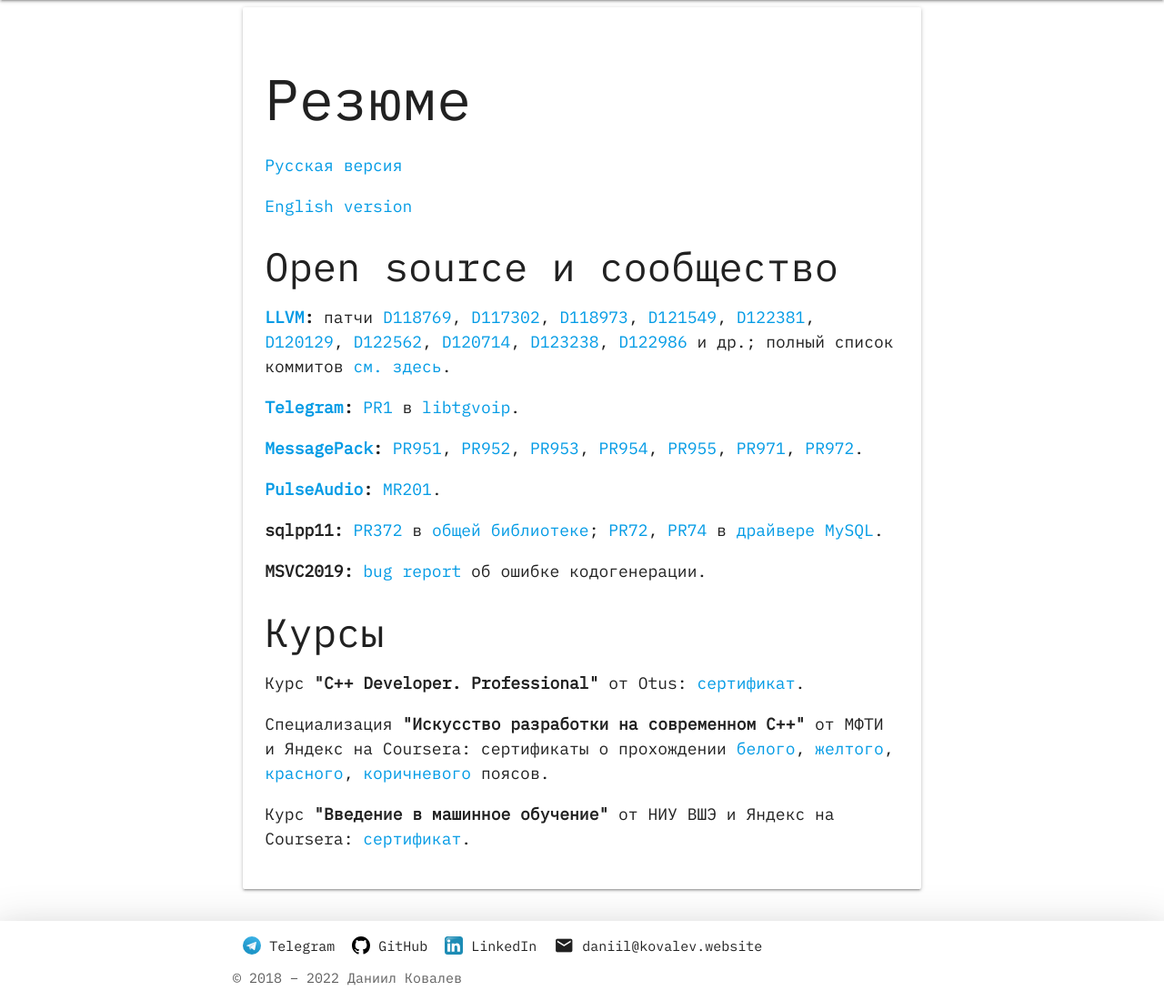
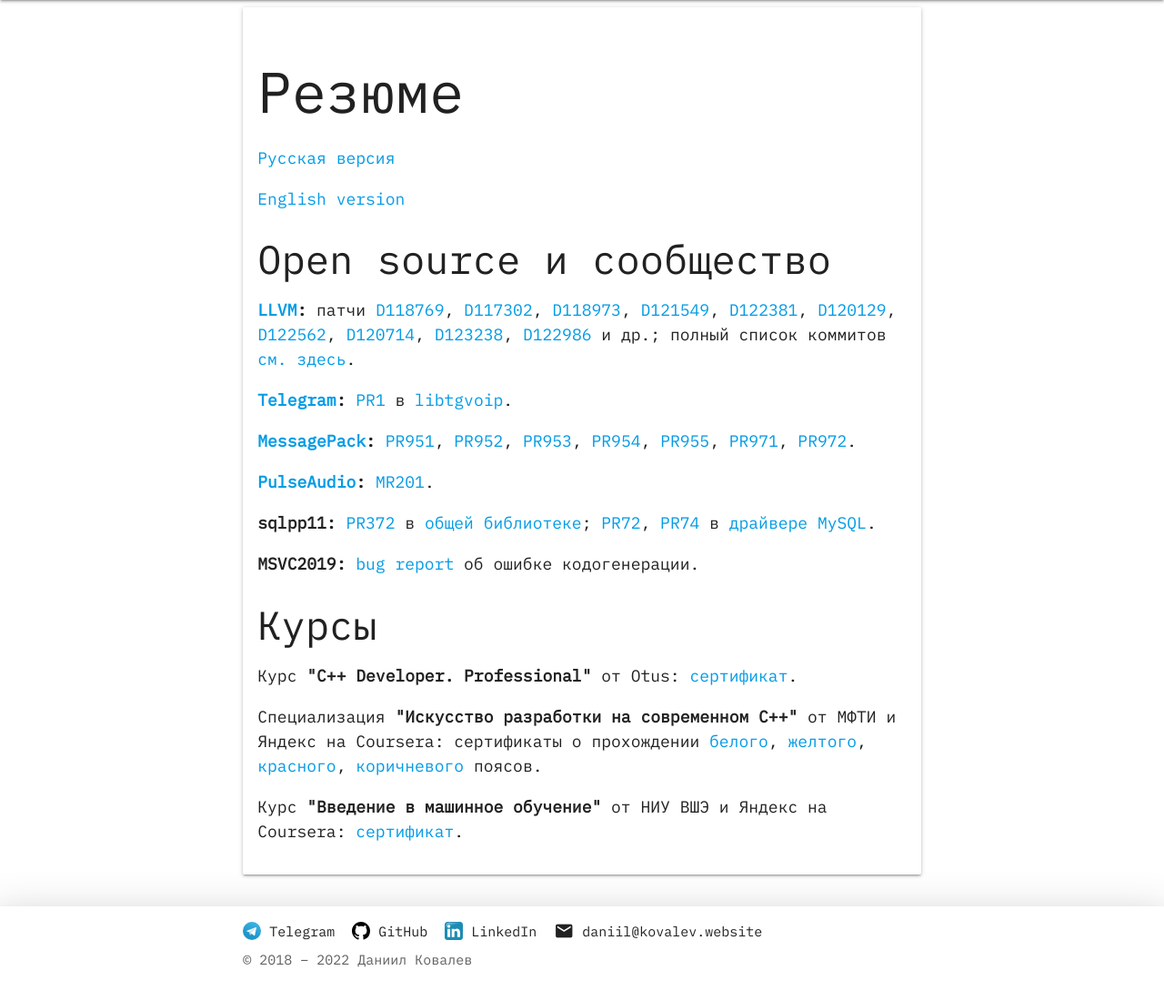
Before and after one commit to kovdan01/blog, a Django app: template blog/templates/blog/cv.html in a window 1280 px wide. Shown: the part 64-1164 px from the top of the page at 91% size. After the commit the page ends 1127 px from the top, so only its background shows below. Run offline with Django 3.2, Linux system fonts and the light colour scheme; the template is opened without the code that fills it, so the values that code supplies are empty.

Commit message:
Fix padding

```diff
--- a/blog/static/css/style.css
+++ b/blog/static/css/style.css
@@ -106,6 +106,10 @@
     margin:0 auto;
     max-width:1000px;
     width:100%
+}
+.card-panel
+{
+    padding:16px
 }
 @media only screen and (min-width: 601px)
 {
--- a/blog/templates/blog/base.html
+++ b/blog/templates/blog/base.html
@@ -65,7 +65,11 @@
       </div>
       <div class="footer-copyright transparent grey-text text-darken-2">
         <div class="container">
-          &copy; 2018 &#8211; 2022 Даниил Ковалев
+          <div class="row">
+            <div class="col">
+              &copy; 2018 &#8211; 2022 Даниил Ковалев
+            </div>
+          </div>
         </div>
       </div>
     </footer>
```
